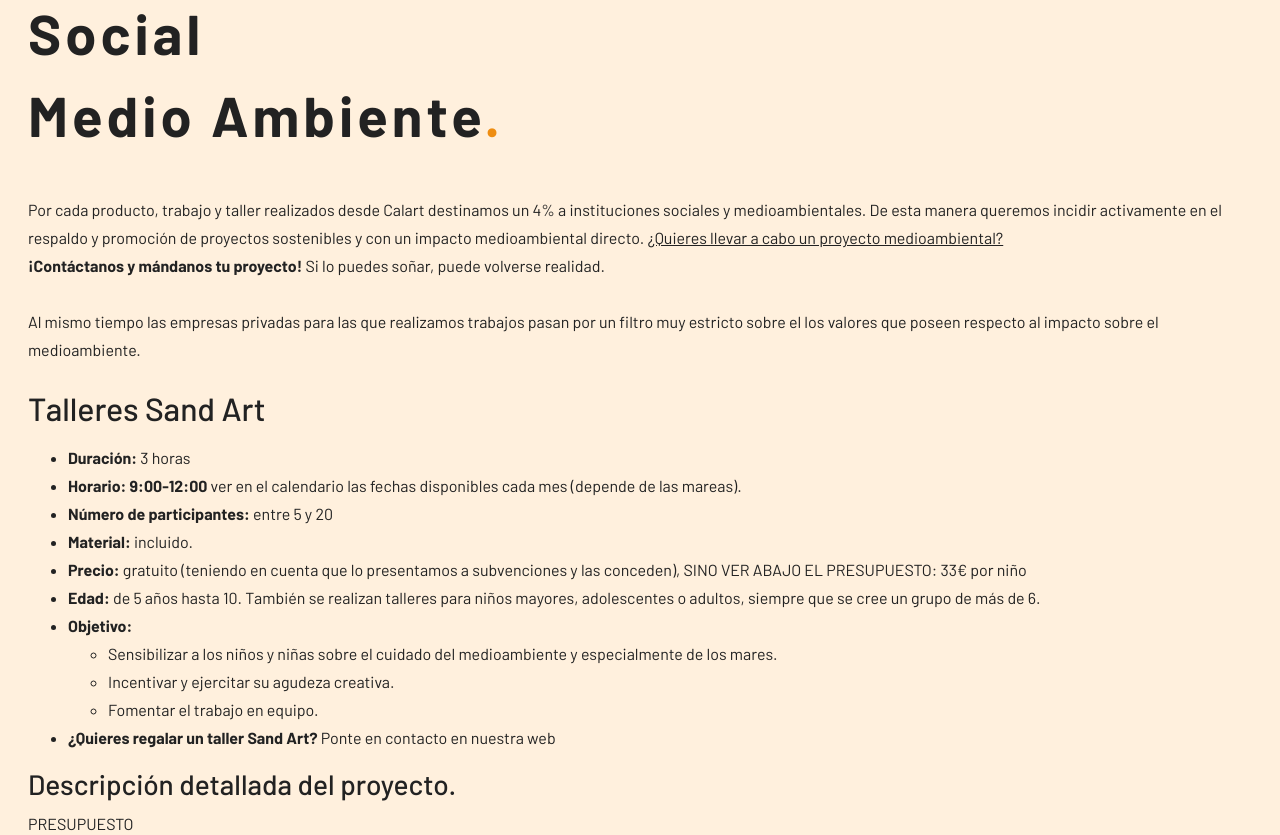
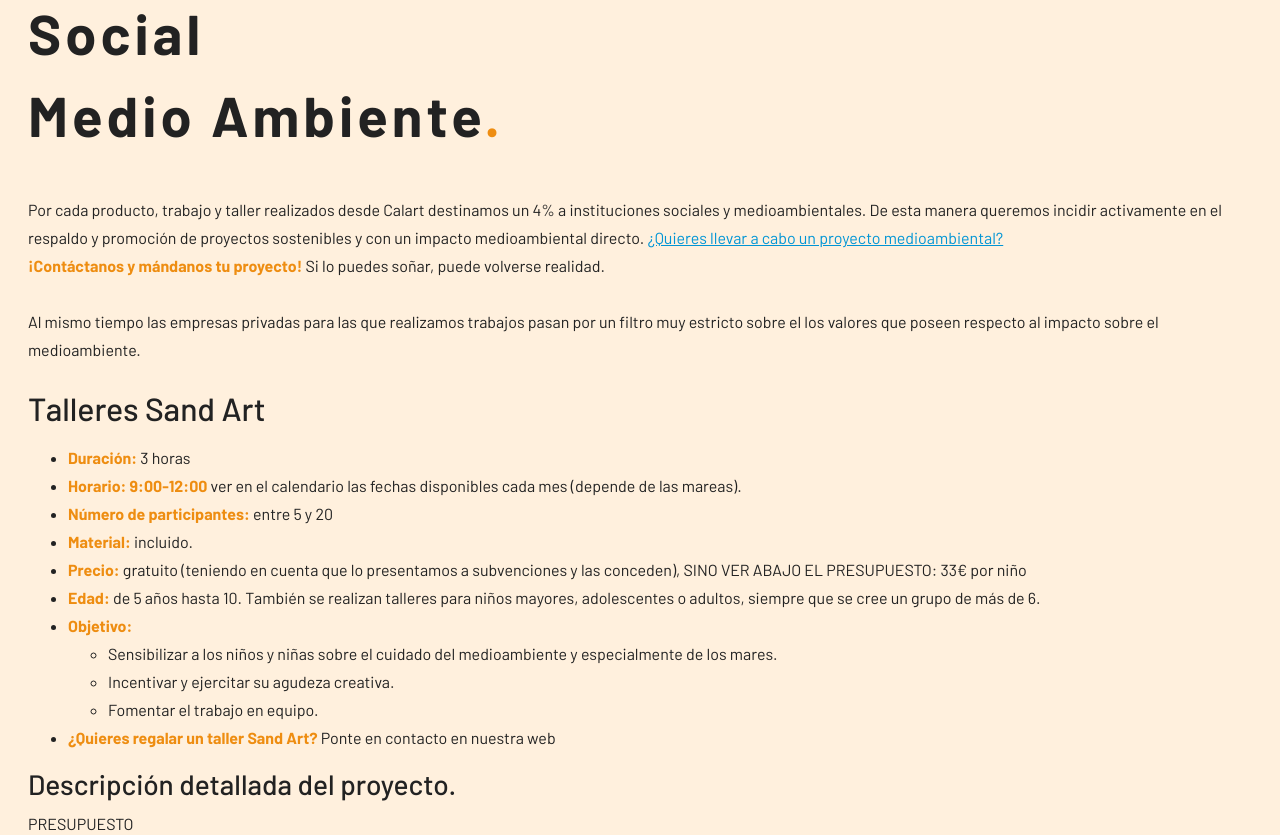
Before and after one commit to viodid/Calart, a Flask app: page /social in a window 1280 px wide. Shown: the part 117-952 px from the top of the page. Run offline with Flask 2, Linux system fonts and the light colour scheme; some libraries are stand-ins or nearby versions.

Commit message:
add style to underline and bold

```diff
--- a/static/css/styles.css
+++ b/static/css/styles.css
@@ -1,4 +1,4 @@
-:root {
+:root, .default {
   --text: #222;
   --first: #ee8d11;
   --second: #ffdcaf;
@@ -19,7 +19,7 @@
   --first: #b1b1b1;
   --second: #222;
   --third: #444546;
-  --gradient: #6c317a;
+  --gradient: #e5a7f3;
 }
 
 * {
@@ -48,6 +48,14 @@
 
 * a {
   color: inherit;
+}
+
+u {
+  color: var(--gradient);
+}
+
+b {
+  color: var(--first);
 }
 
 .navbar-logo {
--- a/static/css/styles.scss
+++ b/static/css/styles.scss
@@ -40,7 +40,7 @@
     --first: #b1b1b1;
     --second: #222;
     --third: #444546;
-    --gradient: #6c317a;
+    --gradient: #e5a7f3;
 }
 
 * {
@@ -71,6 +71,14 @@
 
 * a {
     color: inherit;
+}
+
+u {
+    color: var(--gradient);
+}
+
+b {
+    color: var(--first);
 }
 
 .navbar-logo {
```
Also changed, not shown: 1 other file.
